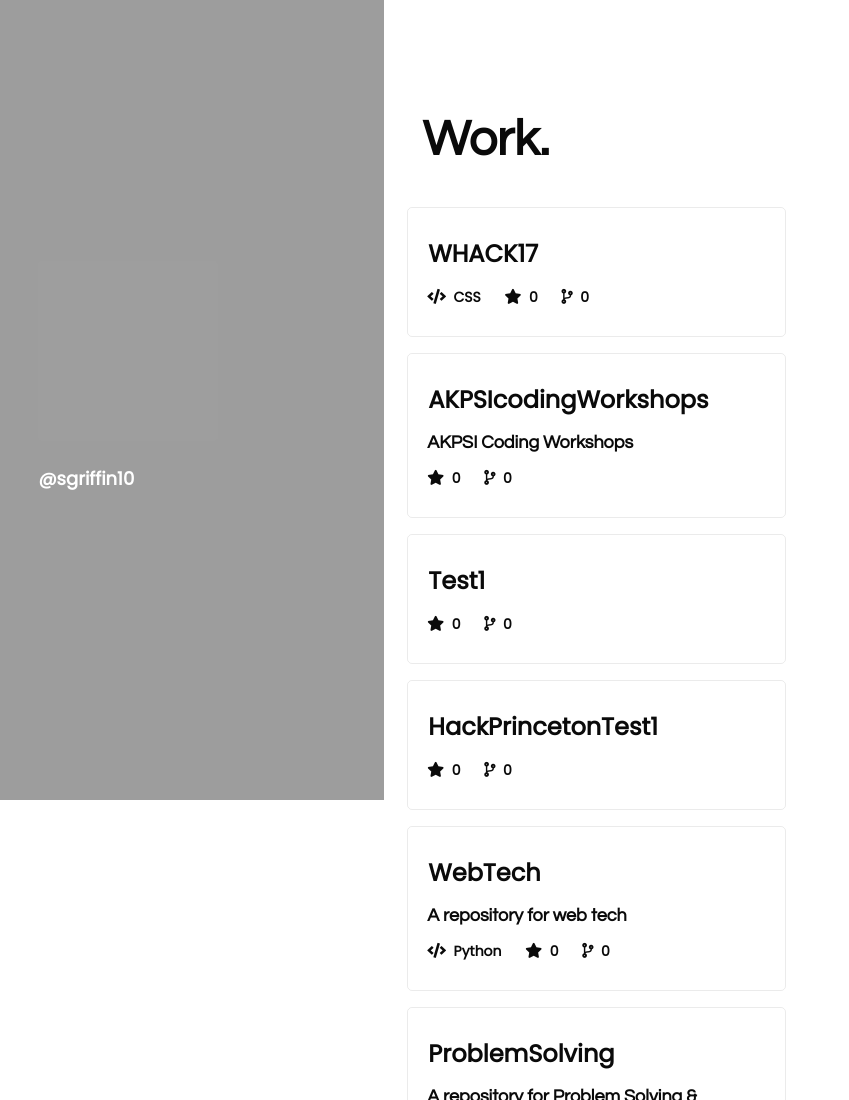
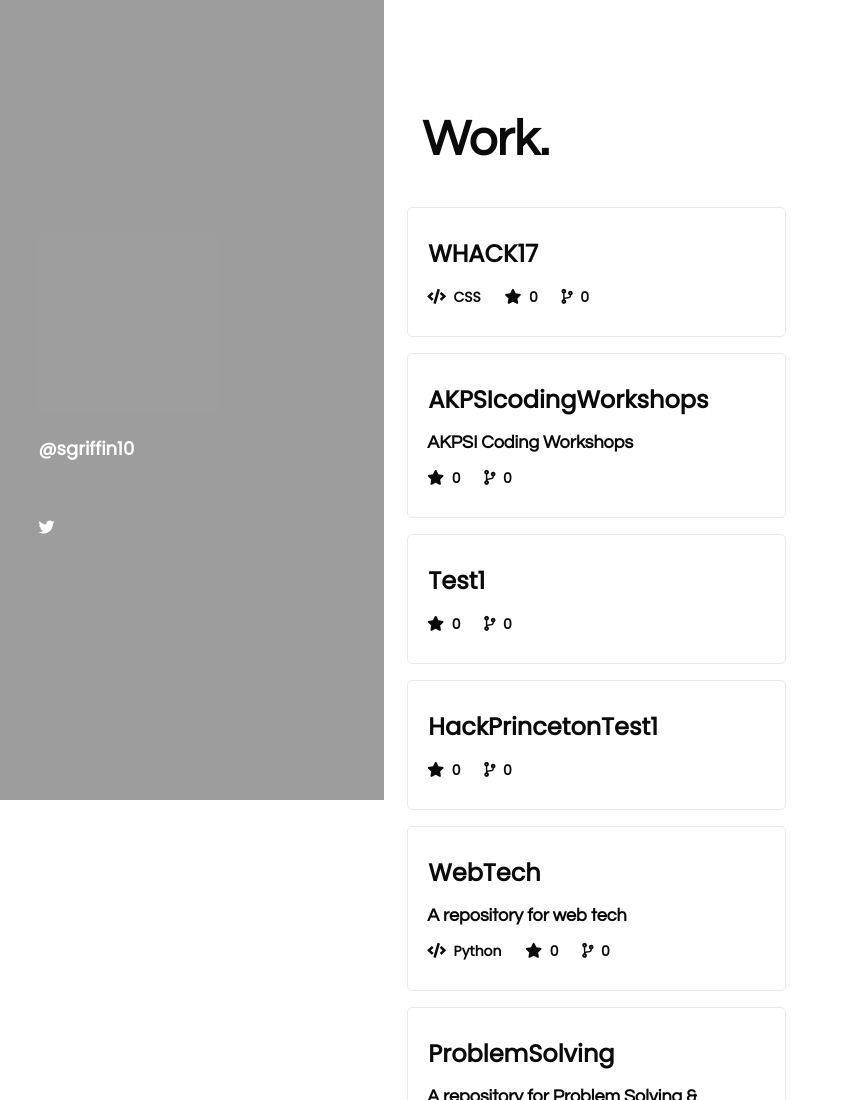
Before and after one commit to sgriffin10/sgriffin10.github.io, a plain HTML site: page index.html in a window 1280 px wide. Shown: the top 1100 px of the page, without its empty margins (0-849 px from the left). Drawn offline with nearby package versions, Linux system fonts and the light colour scheme; no server answers; grey boxes are pictures that could not be loaded; a script that the page names is missing.

Commit message:
Update index.html

```diff
--- a/index.html
+++ b/index.html
@@ -25,7 +25,7 @@
                 <span style="display:none;"><i class="fas fa-map-marker-alt"></i> &nbsp;&nbsp; null</span>
                 <span style="display:none;"><i class="fas fa-user-tie"></i> &nbsp;&nbsp; Available for hire</span>
                 <div class="socials">
-                <span style="display:none !important;"><a href="https://www.twitter.com/null" target="_blank" class="socials"><i class="fab fa-twitter"></i></a></span>
+                <span style="display:block"><a href="https://www.twitter.com/realsgriffin" target="_blank" class="socials"><i class="fab fa-twitter"></i></a></span>
                 <span style="display:none !important;"><a href="https://www.dribbble.com/null" target="_blank" class="socials"><i class="fab fa-dribbble"></i></a></span>
                 <span style="display:none !important;"><a href="https://www.linkedin.com/in/null/" target="_blank" class="socials"><i class="fab fa-linkedin-in"></i></a></span>
                 <span style="display:none !important;"><a href="https://www.medium.com/@null/" target="_blank" class="socials"><i class="fab fa-medium-m"></i></a></span>
```
